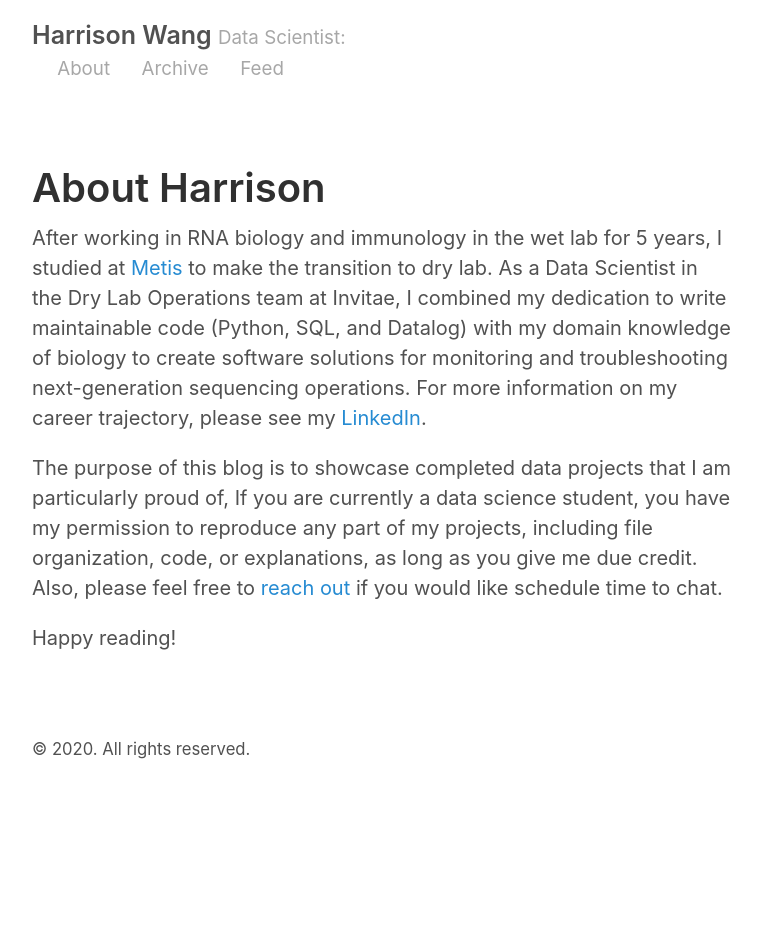
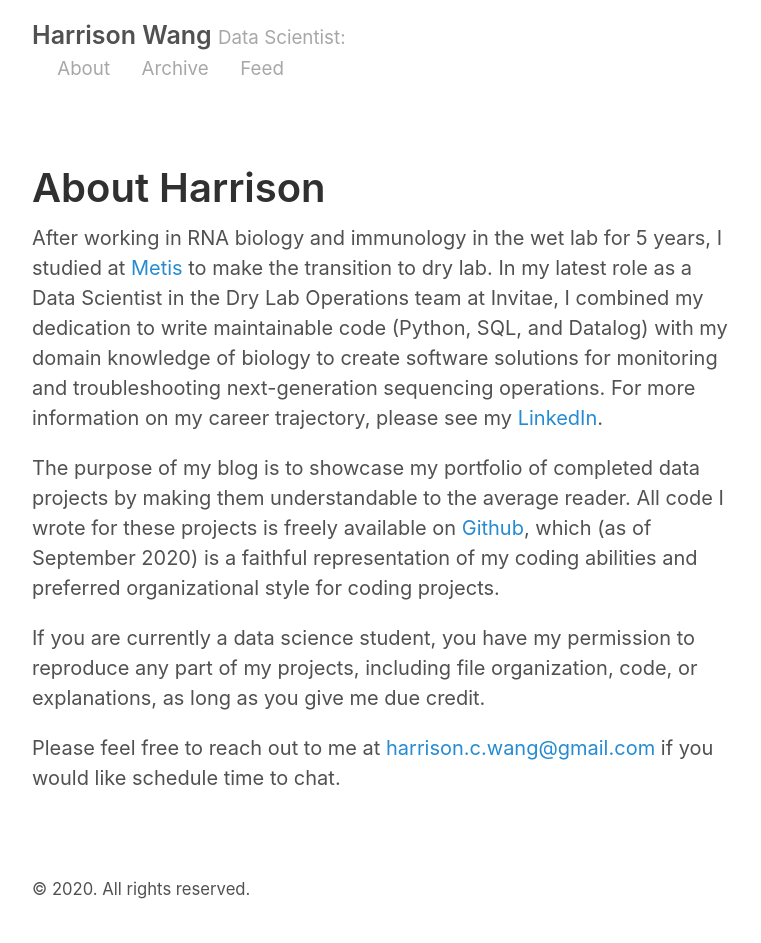
Before and after one commit to harrisonized/harrisonized.github.io, a Jekyll site: the page built from about.md, in a window 1280 px wide. Shown: the whole page, without its empty margins (258-1019 px from the left). Built offline with Jekyll 4.4.1, drawn with Linux system fonts in a browser that asks for light colours; before the commit the page ends 900 px from its top, so only the background shows below that.

Commit message:
update readme

```diff
--- a/about.md
+++ b/about.md
@@ -3,8 +3,10 @@ layout: page
 title: About Harrison
 ---
 
-After working in RNA biology and immunology in the wet lab for 5 years, I studied at [Metis](https://www.thisismetis.com/) to make the transition to dry lab. As a Data Scientist in the Dry Lab Operations team at Invitae, I combined my dedication to write maintainable code (Python, SQL, and Datalog) with my domain knowledge of biology to create software solutions for monitoring and troubleshooting next-generation sequencing operations. For more information on my career trajectory, please see my [LinkedIn](https://www.linkedin.com/in/harrisonized).
+After working in RNA biology and immunology in the wet lab for 5 years, I studied at [Metis](https://www.thisismetis.com/) to make the transition to dry lab. In my latest role as a Data Scientist in the Dry Lab Operations team at Invitae, I combined my dedication to write maintainable code (Python, SQL, and Datalog) with my domain knowledge of biology to create software solutions for monitoring and troubleshooting next-generation sequencing operations. For more information on my career trajectory, please see my [LinkedIn](https://www.linkedin.com/in/harrisonized).
 
-The purpose of this blog is to showcase completed data projects that I am particularly proud of, If you are currently a data science student, you have my permission to reproduce any part of my projects, including file organization, code, or explanations, as long as you give me due credit. Also, please feel free to [reach out](mailto:harrison.c.wang@gmail.com) if you would like schedule time to chat.
+The purpose of my blog is to showcase my portfolio of completed data projects by making them understandable to the average reader. All code I wrote for these projects is freely available on [Github](https://github.com/harrisonized?tab=repositories), which (as of September 2020) is a faithful representation of my coding abilities and preferred organizational style for coding projects.
 
-Happy reading!
+If you are currently a data science student, you have my permission to reproduce any part of my projects, including file organization, code, or explanations, as long as you give me due credit.
+
+Please feel free to reach out to me at [harrison.c.wang@gmail.com](mailto:harrison.c.wang@gmail.com) if you would like schedule time to chat.
```
